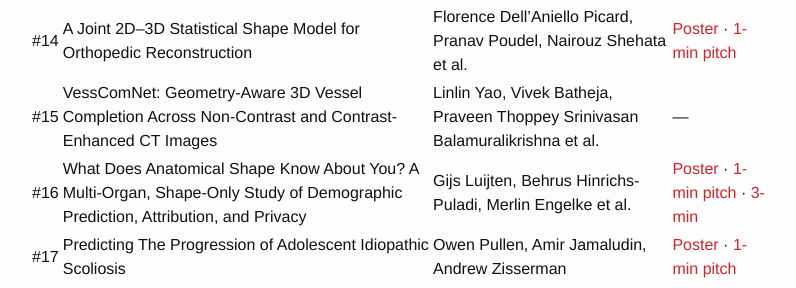
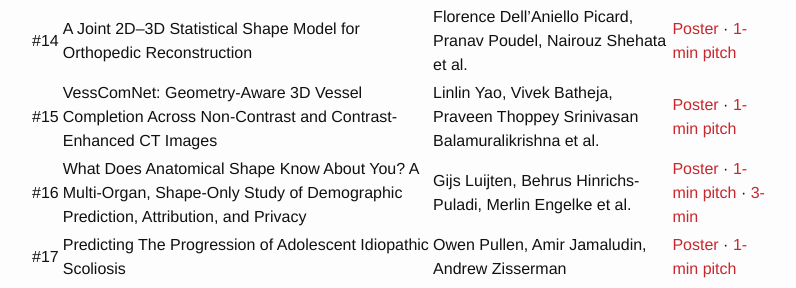
Before and after one commit to shapemi/shapemi.github.io, a Jekyll site: the page built from index.md, in a window 1280 px wide and 900 px high, scrolled down 1889 px. Shown: the part 164-452 px from the top of the window, without its empty margins (241-1037 px from the left). Built offline with Jekyll 4.4.1, drawn with Linux system fonts in a browser that asks for light colours; our own code applies the rules of GitHub Pages for plain Markdown files.

Commit message:
Add #15 poster and pitch video links
Co-Authored-By: Claude Opus 5 (1M context) <noreply@anthropic.com>

```diff
--- a/index.md
+++ b/index.md
@@ -56,7 +56,7 @@ Posters and 1-minute pitch videos for the 2026 papers, as received. Browse all f
 | #10 | Spherical RePaint: Label-Reusable Diffusion-Based Augmentation for Parcellation | Kangmin Kim, Jongmin Kim, Jiwon Son et al. | — |
 | #13 | Mind the Gap: Mesh-Guided Repair of Broken Vessels | Gniewosz Drwiega, Wojciech Szymanski, Marek Wodzinski | [Poster](https://drive.google.com/file/d/1bDY_aJBoRmZXB_5kmnq9jau-5gewCssi/view?usp=sharing) · [1-min pitch](https://drive.google.com/file/d/10VWw3I5oylHuc5-AeljJhKIAEgXYbWWX/view?usp=sharing) |
 | #14 | A Joint 2D–3D Statistical Shape Model for Orthopedic Reconstruction | Florence Dell'Aniello Picard, Pranav Poudel, Nairouz Shehata et al. | [Poster](https://drive.google.com/file/d/1ws10BLKQr_gvy0btNrpSBy9cXpKfVuPg/view?usp=sharing) · [1-min pitch](https://drive.google.com/file/d/1Fsk0RVsYDE2GDbT0L4MbhzY_lsNFUFJc/view?usp=sharing) |
-| #15 | VessComNet: Geometry-Aware 3D Vessel Completion Across Non-Contrast and Contrast-Enhanced CT Images | Linlin Yao, Vivek Batheja, Praveen Thoppey Srinivasan Balamuralikrishna et al. | — |
+| #15 | VessComNet: Geometry-Aware 3D Vessel Completion Across Non-Contrast and Contrast-Enhanced CT Images | Linlin Yao, Vivek Batheja, Praveen Thoppey Srinivasan Balamuralikrishna et al. | [Poster](https://drive.google.com/file/d/1yDIf6lza0JUubnIPLtkzjIQGSfT3TAZY/view?usp=sharing) · [1-min pitch](https://drive.google.com/file/d/1nw7JHAvf4hyX73W91qU8T6jFvuRjVYm4/view?usp=sharing) |
 | #16 | What Does Anatomical Shape Know About You? A Multi-Organ, Shape-Only Study of Demographic Prediction, Attribution, and Privacy | Gijs Luijten, Behrus Hinrichs-Puladi, Merlin Engelke et al. | [Poster](https://drive.google.com/file/d/1qdeUiXqux1JwVs-n7qOzD4hQnl4jmTV3/view?usp=sharing) · [1-min pitch](https://drive.google.com/file/d/1fRMLZ-lTrHN45gGkubRCJw3kYYHxCygc/view?usp=sharing) · [3-min](https://drive.google.com/file/d/1Q3kv6e6JW0y2nyI6Ln8Q_Ly18q_muZNi/view?usp=sharing) |
 | #17 | Predicting The Progression of Adolescent Idiopathic Scoliosis | Owen Pullen, Amir Jamaludin, Andrew Zisserman | [Poster](https://drive.google.com/file/d/10p7XUuTZxb00a6_hocHoSt0nM4cp-_vs/view?usp=sharing) · [1-min pitch](https://drive.google.com/file/d/1RYL30taRycrK4TKcGjUXpsmMnljhS6x0/view?usp=sharing) |
 | #20 | Segmentation and keypoints transfer for volumetric medical shapes via functional maps | Francesca Maccarone, Filippo Maggioli, Denis Peruzzo et al. | [Poster](https://drive.google.com/file/d/1bUNFjalnnCMTu0vCOYvPMtckTQR-ajw4/view?usp=sharing) · [1-min pitch](https://drive.google.com/file/d/14Y3dBK0HT8rgfoRQcV9sE2A0yrwsruNj/view?usp=sharing) |
```
Also changed, not shown: program/index.md (+1 -1 lines).
